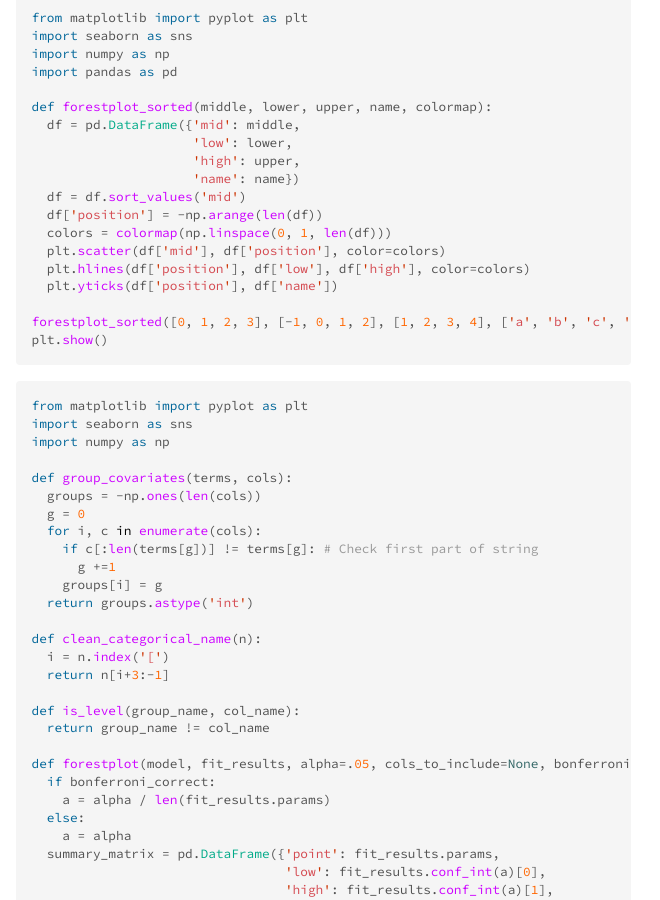
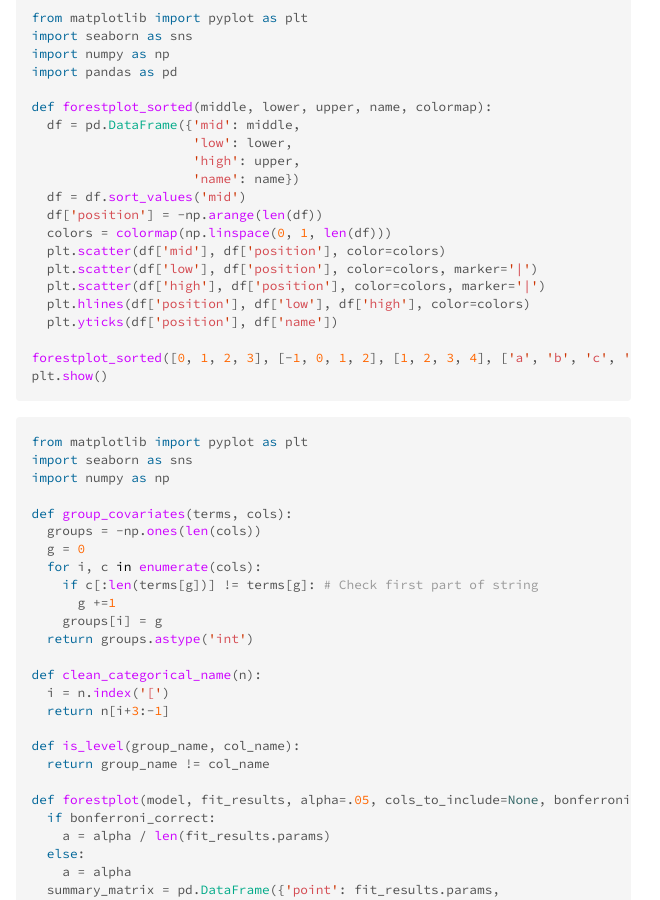
Before and after one commit to lmc2179/lmc2179.github.io, a Jekyll site: the page built from drafts/regression_eda.md, in a window 1280 px wide and 900 px high, scrolled down 1166 px. Shown: the whole window, without its empty margins (317-977 px from the left). Built offline with Jekyll 4.4.1, drawn with Linux system fonts in a browser that asks for light colours; our own code applies the rules of GitHub Pages for plain Markdown files.

Commit message:
Update regression_eda.md

```diff
--- a/drafts/regression_eda.md
+++ b/drafts/regression_eda.md
@@ -49,6 +49,8 @@ def forestplot_sorted(middle, lower, upper, name, colormap):
   df['position'] = -np.arange(len(df))
   colors = colormap(np.linspace(0, 1, len(df)))
   plt.scatter(df['mid'], df['position'], color=colors)
+  plt.scatter(df['low'], df['position'], color=colors, marker='|')
+  plt.scatter(df['high'], df['position'], color=colors, marker='|')
   plt.hlines(df['position'], df['low'], df['high'], color=colors)
   plt.yticks(df['position'], df['name'])
 
```
